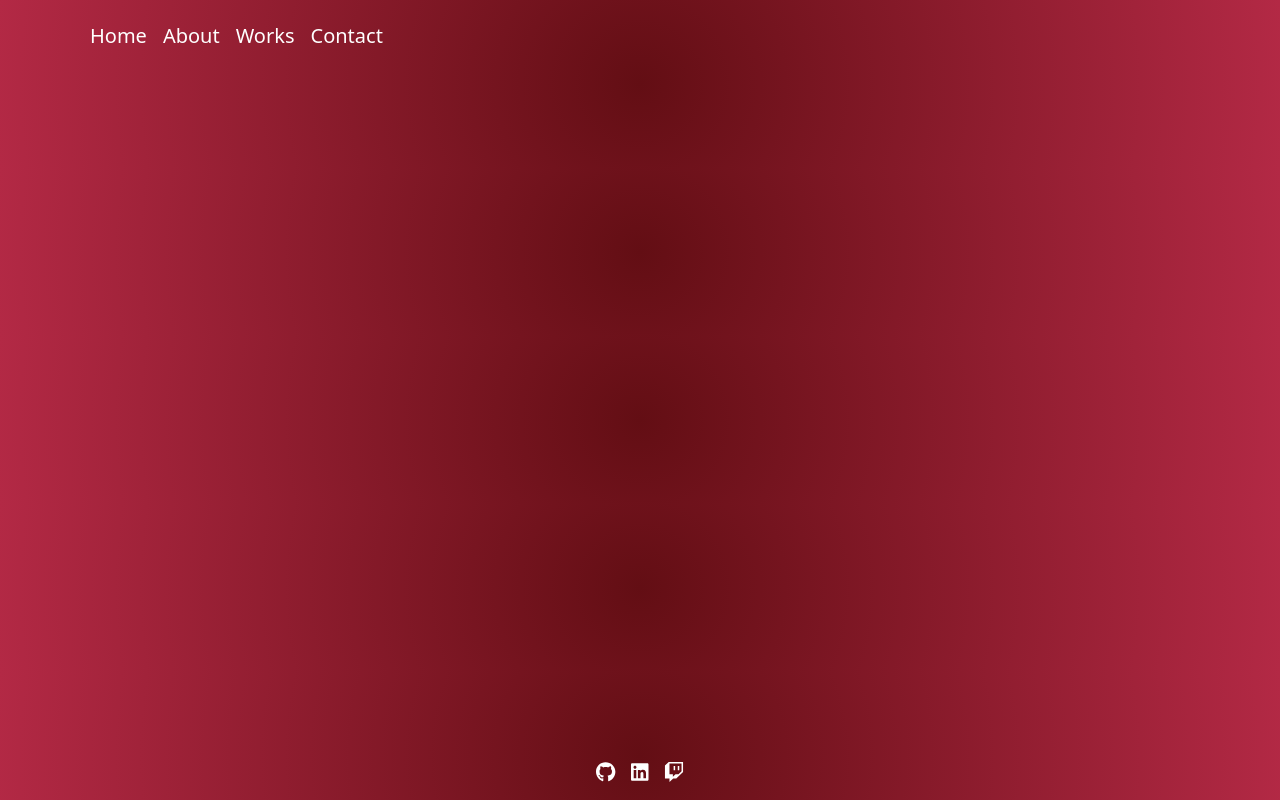
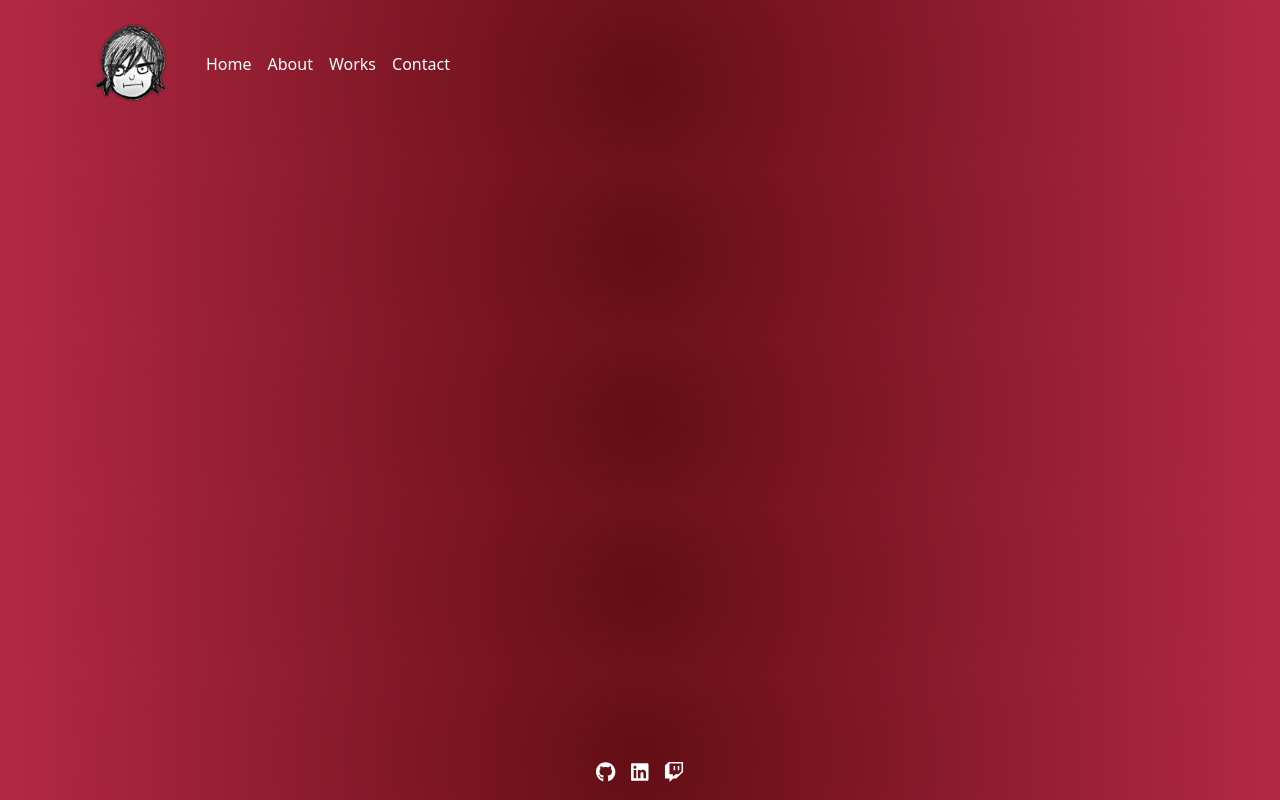
Before and after one commit to emmegray/portfolio, a Next.js app: page /about in a window 1280 px wide. Built offline with nearby package versions, Linux system fonts and the light colour scheme.

Commit message:
Fix navbar

```diff
--- a/components/Footer.jsx
+++ b/components/Footer.jsx
@@ -8,9 +8,9 @@ import { FontAwesomeIcon } from '@fortawesome/react-fontawesome'
 import styles from './Footer.module.css';
 
 const socials = [
-    { name: "GitHub", link: "https://github.com/emmegray", icon: "fa-brands fa-github" },
-    { name: "LinkedIn", link: "https://www.linkedin.com/in/manuela-ienuso-a44190111/", icon: "fa-brands fa-linkedin" },
-    { name: "Twitch", link: "https://www.twitch.tv/emmegray", icon: "fa-brands fa-twitch" },
+    { name: "GitHub", link: "https://github.com/emmegray", icon: "fa-brands fa-github", style:"#FFFFFF" },
+    { name: "LinkedIn", link: "https://www.linkedin.com/in/manuela-ienuso-a44190111/", icon: "fa-brands fa-linkedin", style:"#FFFFFF" },
+    { name: "Twitch", link: "https://www.twitch.tv/emmegray", icon: "fa-brands fa-twitch", style:"#FFFFFF" },
 ];
 
 export default function Footer() {
@@ -22,7 +22,7 @@ export default function Footer() {
                         {socials.map(social => (
                             <Link key={social.name} href={social.link} passHref>
                                 <Nav.Link>
-                                <FontAwesomeIcon icon={social.icon} size="lg"/>
+                                <FontAwesomeIcon icon={social.icon} style={{color:"#FFFFFF"}} size="lg"/>
                                 </Nav.Link>
                             </Link>
                         ))}
--- a/components/Header.jsx
+++ b/components/Header.jsx
@@ -16,17 +16,21 @@ const pages = [
 export default function Header() {
     return (
         <header>
-            <Navbar expand="lg" fixed="top" >
+            <Navbar collapseOnSelect expand="lg" expand="lg" fixed="top" >
                 <Container>
-                    <Navbar.Brand href="#">
-                        <Nav>
+                    <Navbar.Brand><img src="works/material/Grumpy.png" width={80} /></Navbar.Brand>
+                    <Navbar.Toggle aria-controls="responsive-navbar-nav" />
+                    <Navbar.Collapse id="responsive-navbar-nav">
+                        <Nav className="justify-content-center">
                             {pages.map(page => (
                                 <Link key={page.name} passHref href={page.link} >
+
                                     <Nav.Link style={{color: 'white'}}>{page.name}</Nav.Link>
+
                                 </Link>
                             ))}
                         </Nav>
-                    </Navbar.Brand>
+                        </Navbar.Collapse>
                 </Container>
             </Navbar>
             {/* <ul>
--- a/pages/index.css
+++ b/pages/index.css
@@ -1,21 +1,84 @@
-img {
-    -webkit-animation: mover 2s infinite  alternate;
-    animation: mover 2s infinite  alternate;
+#emme-patata {
+  -webkit-animation: mover 2s infinite alternate;
+  animation: mover 2s infinite alternate;
 }
 @-webkit-keyframes mover {
-    0% { transform: translateY(0); }
-    100% { transform: translateY(-20px); }
+  0% {
+    transform: translateY(0);
+  }
+  100% {
+    transform: translateY(-20px);
+  }
 }
 @keyframes mover {
-    0% { transform: translateY(0); }
-    100% { transform: translateY(-20px); }
+  0% {
+    transform: translateY(0);
+  }
+  100% {
+    transform: translateY(-20px);
+  }
 }
 
 body {
-    background: rgb(99,14,20);
-background: radial-gradient(circle, rgba(99,14,20,1) 0%, rgba(179,41,69,1) 100%);
+  background: rgb(99, 14, 20);
+  background: radial-gradient(
+    circle,
+    rgba(99, 14, 20, 1) 0%,
+    rgba(179, 41, 69, 1) 100%
+  );
 }
 
-* {
-    color: white;
+/* * {
+  color: white;
+} */
+
+header a {
+  color: #fafafa;
+  position: relative;
+  text-decoration: none;
 }
+
+header a:hover {
+  color: white;
+}
+
+header a::before {
+  content: "";
+  position: absolute;
+  width: 100%;
+  height: 4px;
+  border-radius: 4px;
+  background-color: #ffffff;
+  bottom: 0;
+  left: 0;
+  transform-origin: right;
+  transform: scaleX(0);
+  transition: transform 0.3s ease-in-out;
+  color: white;
+}
+
+header a:hover::before {
+  transform-origin: left;
+  transform: scaleX(1);
+  color: white;
+}
+
+header img {
+  width: 100px;
+  padding: 10px;
+  transition: transform 0.7s ease-in-out;
+}
+
+header img:hover {
+  transform: rotate(360deg);
+}
+
+footer a{
+  color: rgb(223, 223, 223);
+  transition: transform .1s;
+}
+
+footer a:hover {
+  color: rgb(223, 223, 223);
+  transform: scale(1.5);
+}
```
Also changed, not shown: pages/index.jsx (+4 -4 lines), public/works/material/Grumpy.png.
